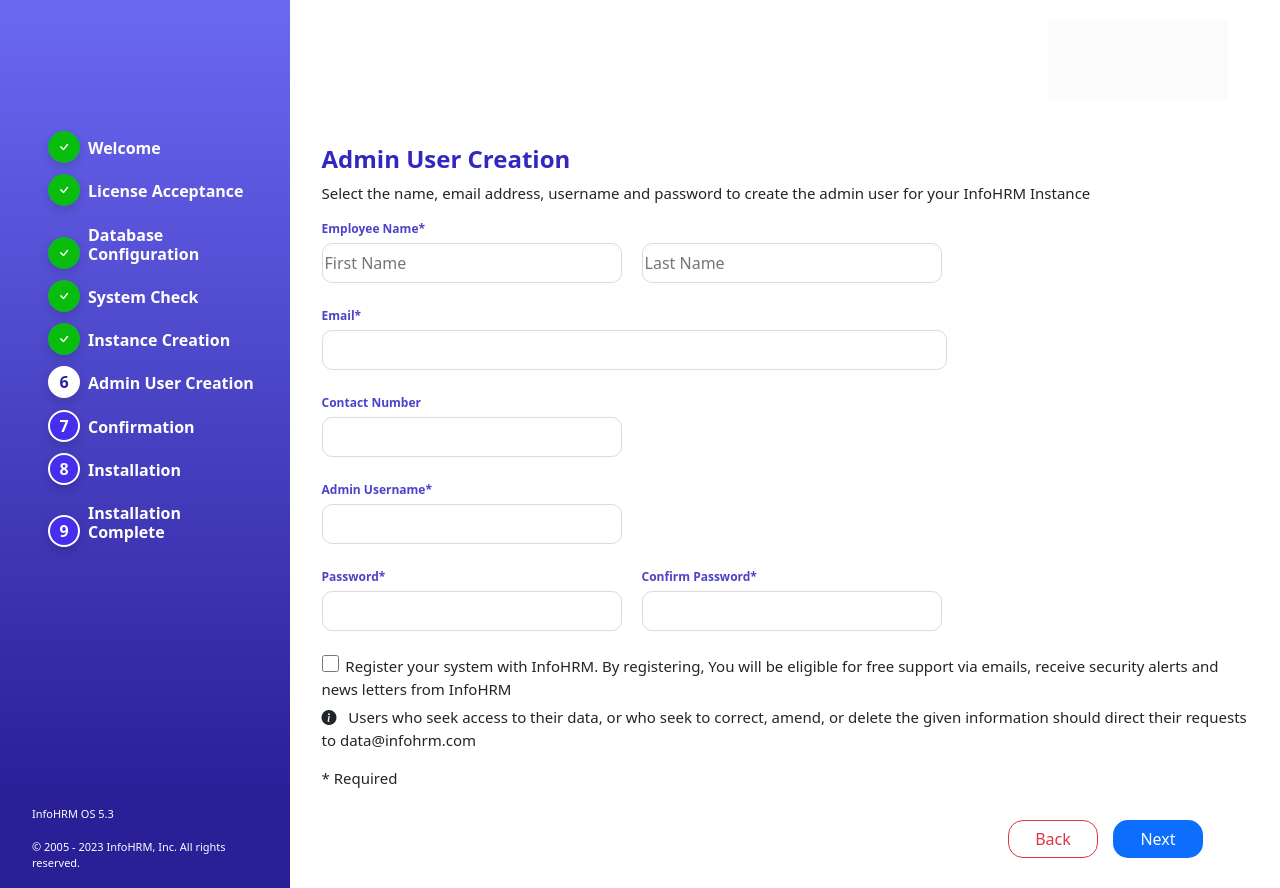
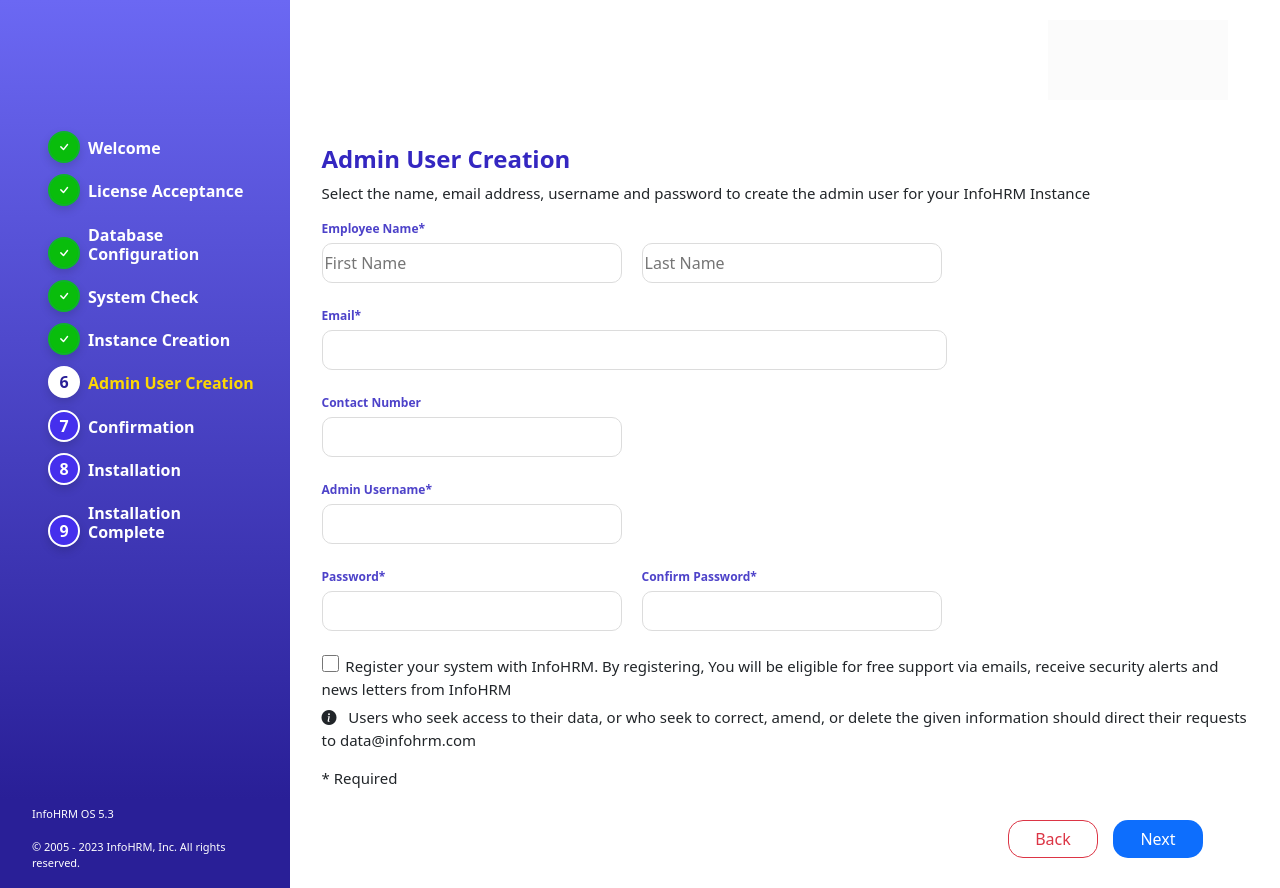
Before and after one commit to Info-2022/InfoHRM, a React (Create React App) app: page /adminusercreation in a window 1280 px wide. Built offline with nearby package versions, Linux system fonts and the light colour scheme.

Commit message:
Update adminusercreation.js

```diff
--- a/src/components/Fresh Installation/adminusercreation.js
+++ b/src/components/Fresh Installation/adminusercreation.js
@@ -48,7 +48,7 @@ export default function Adminusercreation() {
                             <span className='count countSuccess'><i class="bi bi-check"></i></span>
                             <h1>Instance Creation</h1>
                             <span className='count countSuccess'><i class="bi bi-check"></i></span>
-                            <h1>Admin User Creation</h1>
+                            <h1 className='activehead'>Admin User Creation</h1>
                             <span className='count countActive'>6</span>
                             <h1>Confirmation</h1>
                             <span className='count'>7</span>
```
